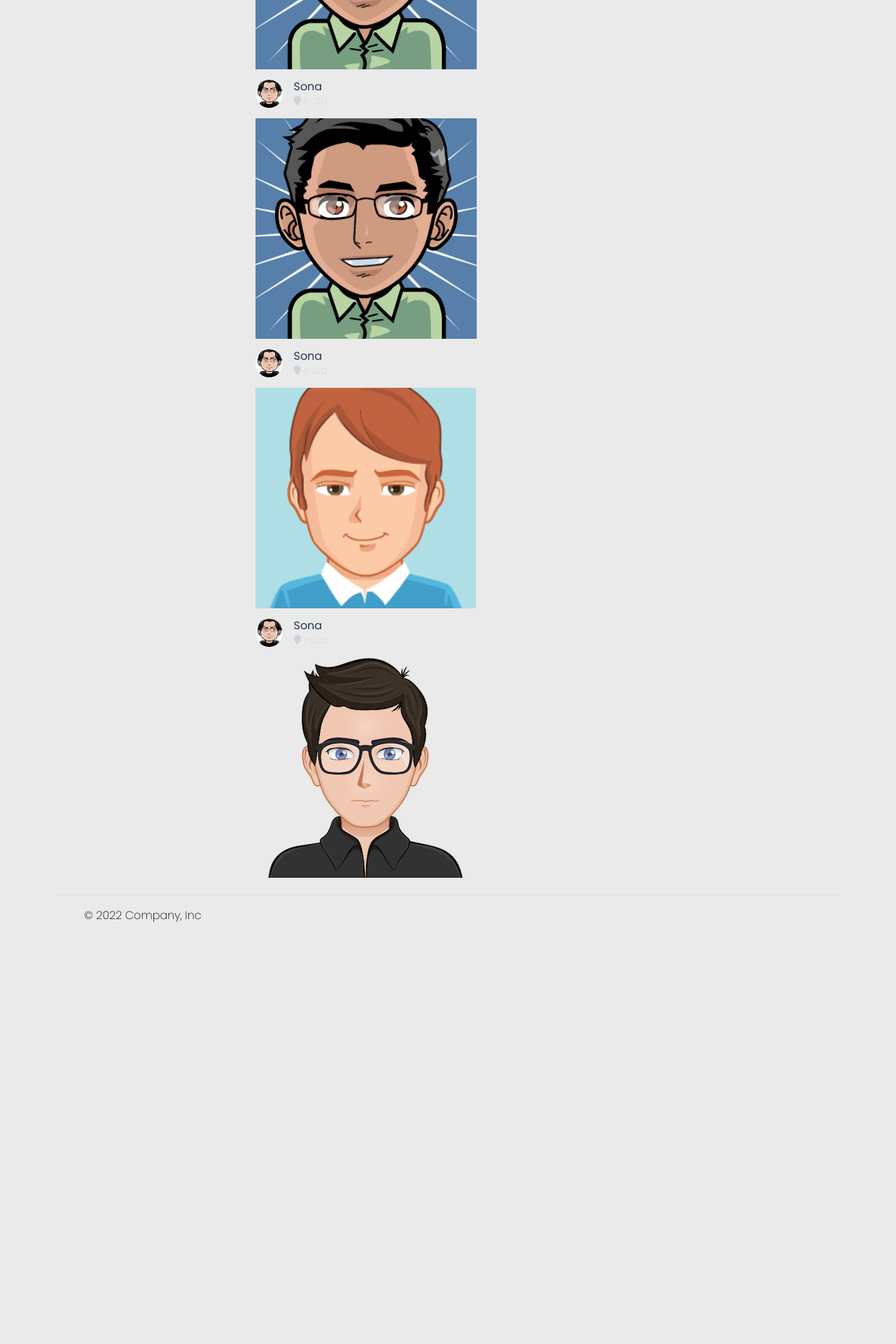
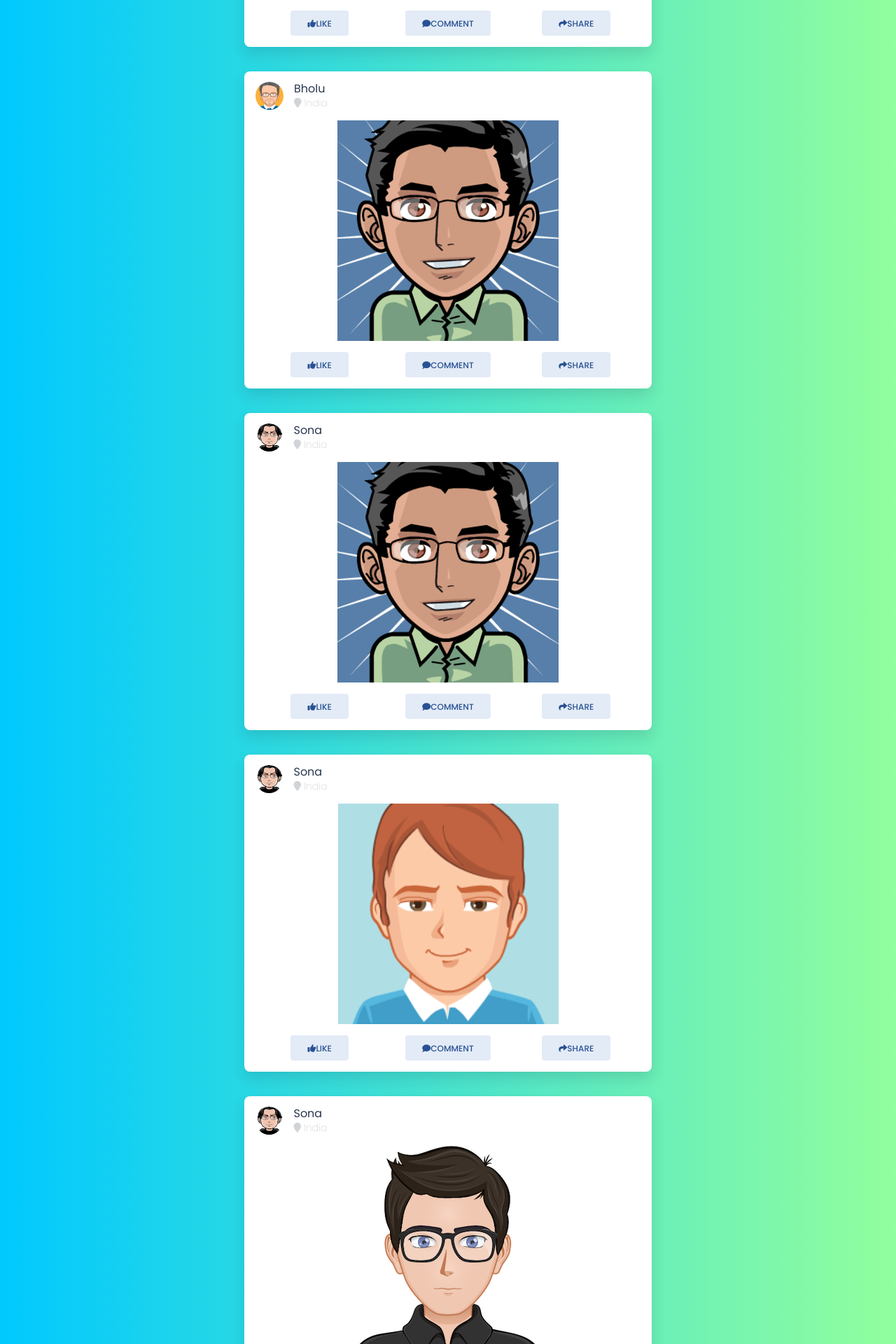
Before and after one commit to Amit-Kumar-Keshri/social_media_page, a PHP site: page / in a window 1280 px wide. Shown: the part 1914-3834 px from the top of the page at 70% size. Before the commit the page ends 3274 px from the top, so only its background shows below. Run offline with PHP 8.4, Linux system fonts and the light colour scheme; data comes from the database, SQL or seed files in the repository.

Commit message:
index page design

```diff
--- a/assets/css/style.css
+++ b/assets/css/style.css
@@ -513,6 +513,9 @@ width:50px;
 .modal-status{
     top: 290px;
 }
+iframe.post-video video{
+margin:0 !important;
+}
 @media (max-width: 967px) {
     .profile-header-img {
         width: 5.625rem;
--- a/index.php
+++ b/index.php
@@ -2,9 +2,10 @@
 include("functions.php");
 include('includes/header.php');
 ?>
-<div class="container d-flex justify-content-center">
+<div class="gradient">
+<div class="container d-flex justify-content-center py-3">
     <div class="row activity ">
-        <div class="col-md-6">
+        <div class="col-md-12">
             <?php
             $all_posts = retrive_all_post();
             foreach ($all_posts as $key => $value) {
@@ -14,7 +15,7 @@ include('includes/header.php');
                 $profile_image = $row['profile_image'];
                 $address = $row['address'];
                 ?>
-                <div class="panel panel-default">
+                <div class="panel panel-default card px-3">
                     <div class="panel-heading">
                         <img src="uploads/<?= $profile_image ?>" class="rounded-circle">
                         <div><strong>
@@ -24,18 +25,32 @@ include('includes/header.php');
                             <?= $address ?>
                         </div>
                     </div>
-                    <div class="panel-body">
+                    <div class="panel-body d-flex justify-content-center">
                         <?php if (!empty($value[2])) { ?>
                             <blockquote>
                             <?= $value[2] ?>
                             </blockquote>
                         <?php } elseif ($value[5] == "image") { ?>
-                            <img src="uploads/posts/<?= $value[3] ?>" class="img-responsive image-">
+                            <img src="uploads/posts/<?= $value[3] ?>" class="img-responsive img-fluid">
                         <?php } elseif ($value[5] == "video") { ?>
-                            <iframe src="uploads/posts/<?= $value[3] ?>" width="500" height="281" frameborder="0"></iframe>
+                          <iframe src="uploads/posts/<?= $value[3] ?>" height="320" width="500" class="post-video"  frameborder="0"></iframe>
                         <?php } ?>
                     </div>
-                    <div class="panel-footer">
+                    <div class="panel-footer my-3">
+                        <div class="row ">
+
+                            <div class="col text-center ">
+
+                            <button type="button" class="btn btn-secondary"><i class="fa-solid fa-thumbs-up"></i>Like</button>
+                            </div>
+                            <div class="col text-center">
+                            <button type="button" class="btn btn-secondary"><i class="fa-solid fa-comment"></i>Comment</button>
+                            </div>
+                            <div class="col text-center">
+                            <button type="button" class="btn btn-secondary"><i class="fa-solid fa-share"></i>Share</button>
+                           </div>
+
+                        </div>
                     </div>
                 </div>
                 <?php
@@ -102,4 +117,5 @@ include('includes/header.php');
         </div> -->
     </div>
 </div>
+        </div>
 <?php include('includes/footer.php'); ?>
```
